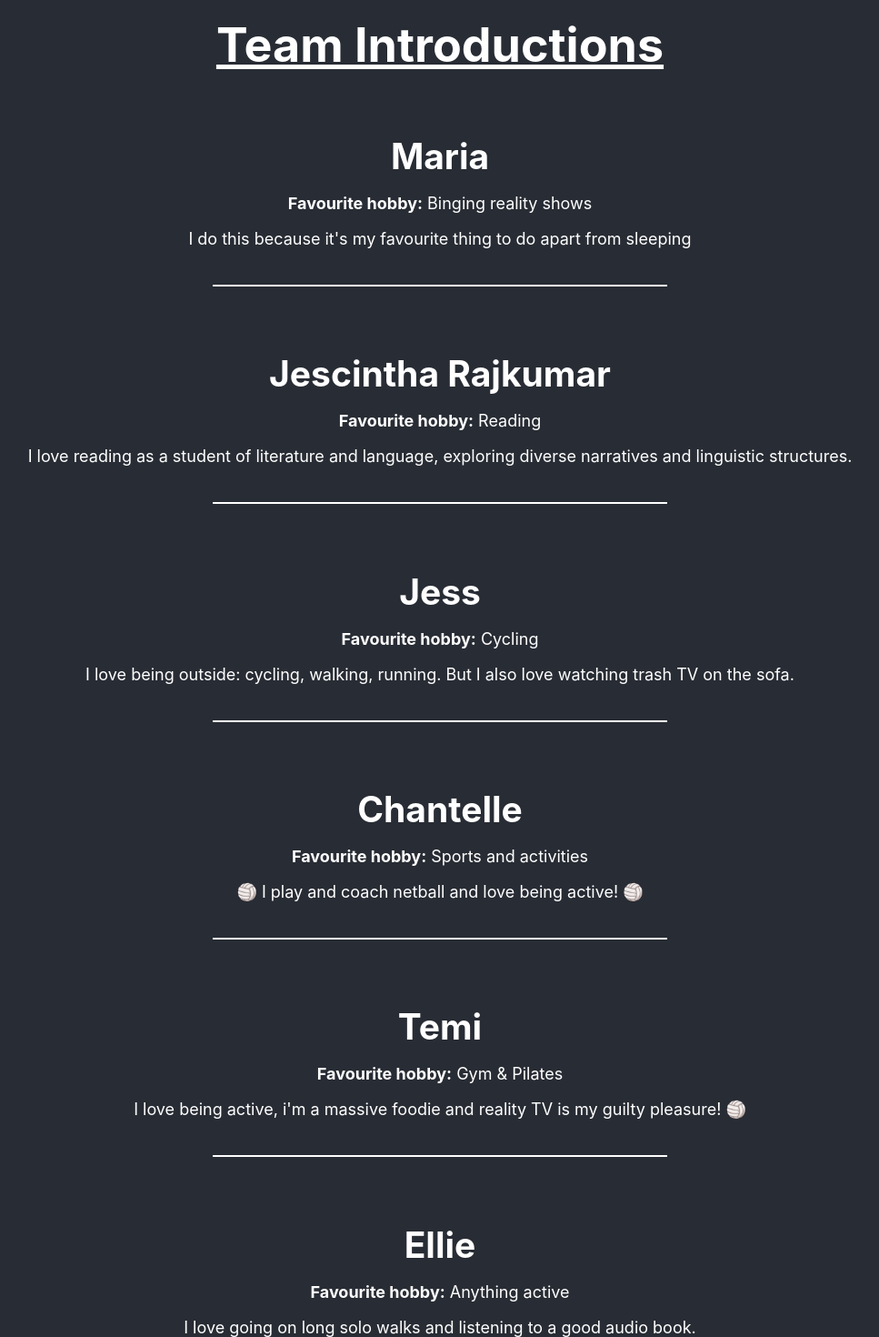
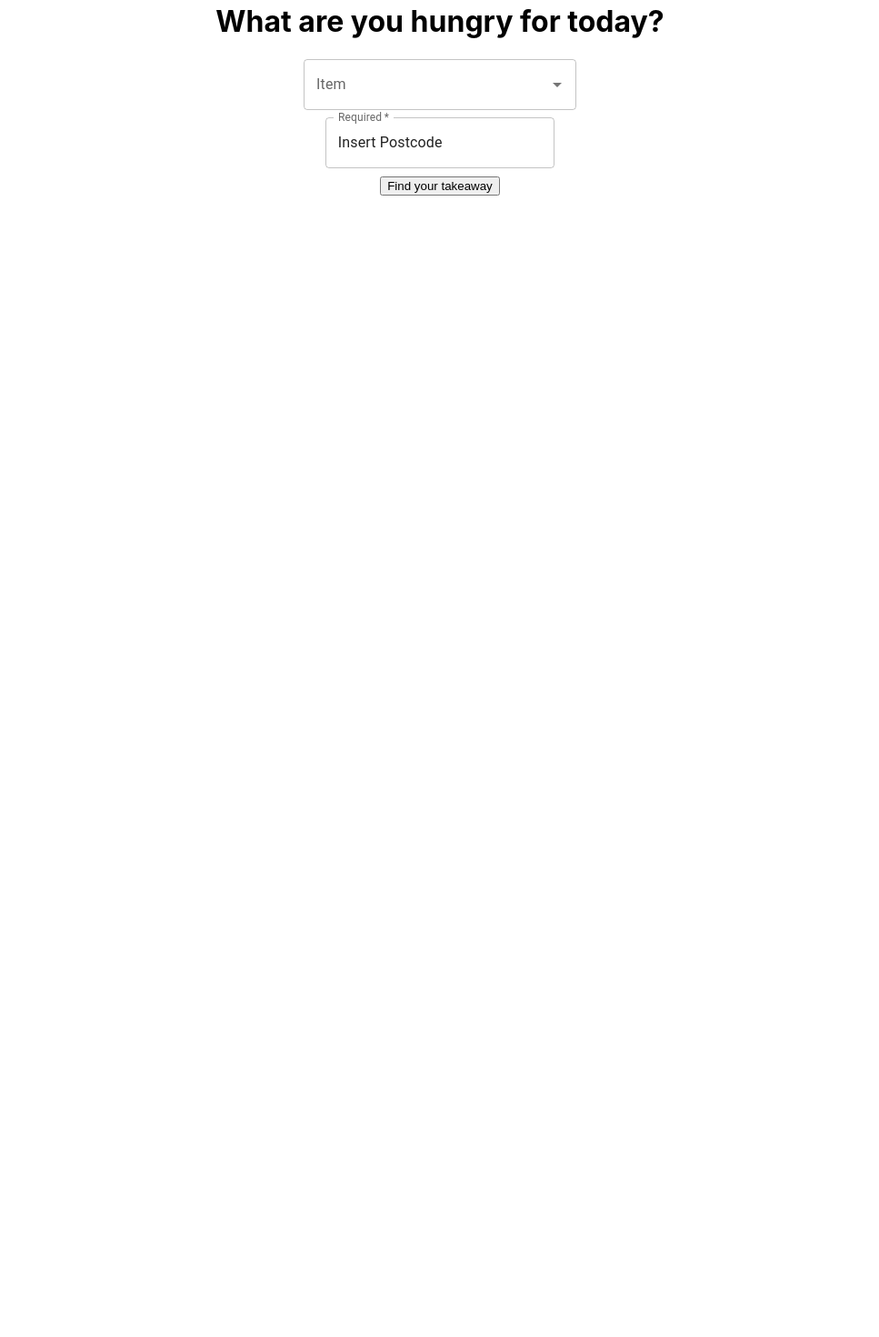
Before and after one commit to mxria-a/CFG-Group5-Project, a React (Create React App) app in the folder frontend/: page / in a window 1280 px wide. Shown: the part 17-1487 px from the top of the page at 91% size, without its empty margins (156-1123 px from the left). After the commit the page ends 800 px from the top, so only its background shows below. Built offline with nearby package versions, Linux system fonts and the light colour scheme.

Commit message:
Building v1 of homepage - added autocomplete input field and regular input field from MUI and combined on homepage

```diff
--- a/frontend/src/App.jsx
+++ b/frontend/src/App.jsx
@@ -1,68 +1,11 @@
 // import logo from './logo.svg';
 import "./App.css";
+import Home from "./Pages/Homepage";
 
 function App() {
   return (
     <div className="App">
-      <header className="App-header">
-        <h1 className="Introductions-header">Team Introductions</h1>
-        <h2 className="Teammate-name">Maria</h2>
-        <p>
-          <b>Favourite hobby:</b> Binging reality shows
-        </p>
-        <p>
-          I do this because it's my favourite thing to do apart from sleeping
-        </p>
-        <div className="divider"></div>
-
-        <h2 className="Teammate-name">Jescintha Rajkumar</h2>
-        <p>
-          <b>Favourite hobby:</b> Reading
-        </p>
-        <p>
-          I love reading as a student of literature and language, exploring
-          diverse narratives and linguistic structures.
-        </p>
-        <div className="divider"></div>
-        <h2 className="Teammate-name">Jess</h2>
-        <p>
-          <b>Favourite hobby:</b> Cycling
-        </p>
-        <p>
-          I love being outside: cycling, walking, running. But I also love
-          watching trash TV on the sofa.
-        </p>
-        <div className="divider"></div>
-
-
-        <h2 className="Teammate-name">Chantelle</h2>
-        <p>
-          <b>Favourite hobby:</b> Sports and activities
-        </p>
-        <p>
-          &#127952; I play and coach netball and love being active! &#127952;
-        </p>
-        <div className="divider"></div>
-
-        <h2 className="Teammate-name">Temi</h2>
-        <p>
-          <b>Favourite hobby:</b> Gym & Pilates
-        </p>
-        <p>
-           I love being active, i'm a massive foodie and reality TV is my guilty pleasure!  &#127952;
-        </p>
-        <div className="divider"></div>
-
-
-        <h2 className="Teammate-name">Ellie</h2>
-        <p>
-          <b>Favourite hobby:</b> Anything active
-        </p>
-        <p>
-          I love going on long solo walks and listening to a good audio book.
-        </p>
-
-      </header>
+      <Home />
     </div>
   );
 }
--- /dev/null
+++ b/frontend/src/Components/FoodItem_Input.jsx
@@ -0,0 +1,26 @@
+import { Autocomplete, TextField, Box } from "@mui/material";
+import { useState } from "react";
+
+const items = ["Burger", "Pizza", "Sushi"];
+
+function GetItem({ setItem }) {
+  const [value, setValue] = useState("");
+  return (
+    <Box
+      sx={{
+        display: "flex",
+        justifyContent: "center", // center horizontally
+        alignItems: "center", // center vertically
+      }}
+    >
+      <Autocomplete
+        options={items}
+        onChange={(_, newItem) => setItem(newItem || "")}
+        sx={{ width: 300 }}
+        renderInput={(params) => <TextField {...params} label="Item" />}
+      />
+    </Box>
+  );
+}
+
+export default GetItem;
--- /dev/null
+++ b/frontend/src/Components/PostCode_Input.jsx
@@ -0,0 +1,26 @@
+import Box from "@mui/material/Box";
+import { TextField } from "@mui/material";
+
+function Postcode_Input({ setPostcode }) {
+  return (
+    <Box
+      component="form"
+      sx={{ "& .MuiTextField-root": { m: 1, width: "25ch" } }}
+      noValidate
+      autoComplete="off"
+    >
+      <div>
+        <TextField
+          required
+          id="outlined-required"
+          label="Required"
+          defaultValue="Insert Postcode"
+          //update parent state
+          onChange={(e) => setPostcode(e.target.value)}
+        />
+      </div>
+    </Box>
+  );
+}
+
+export default Postcode_Input;
--- /dev/null
+++ b/frontend/src/Components/SubmitButton.jsx
@@ -0,0 +1,5 @@
+function SubmitButton({ onClick }) {
+  return <button onClick={onClick}>Find your takeaway</button>;
+}
+
+export default SubmitButton;
--- /dev/null
+++ b/frontend/src/Pages/Homepage.jsx
@@ -0,0 +1,29 @@
+import { useState } from "react";
+import GetItem from "../Components/FoodItem_Input";
+import Postcode_Input from "../Components/PostCode_Input";
+import SubmitButton from "../Components/SubmitButton";
+
+function Home() {
+  const [item, setItem] = useState(null);
+  const [postcode, setPostcode] = useState(null);
+  const [text, setText] = useState(null);
+  const [results, setResults] = useState(null);
+
+  function Search() {
+    let message = `You've chosen ${item} and your postcode is ${postcode}`;
+    setText(message);
+  }
+
+  return (
+    <>
+      <h1>What are you hungry for today?</h1>
+      <GetItem setItem={setItem} />
+      <Postcode_Input setPostcode={setPostcode} />
+      <SubmitButton onClick={Search} />
+      <p>{text}</p>
+      <div>{results}</div>
+    </>
+  );
+}
+
+export default Home;
```
Also changed, not shown: frontend/package.json (+10 -1 lines), 1 other file (tests, documents, lock files or other folders).
